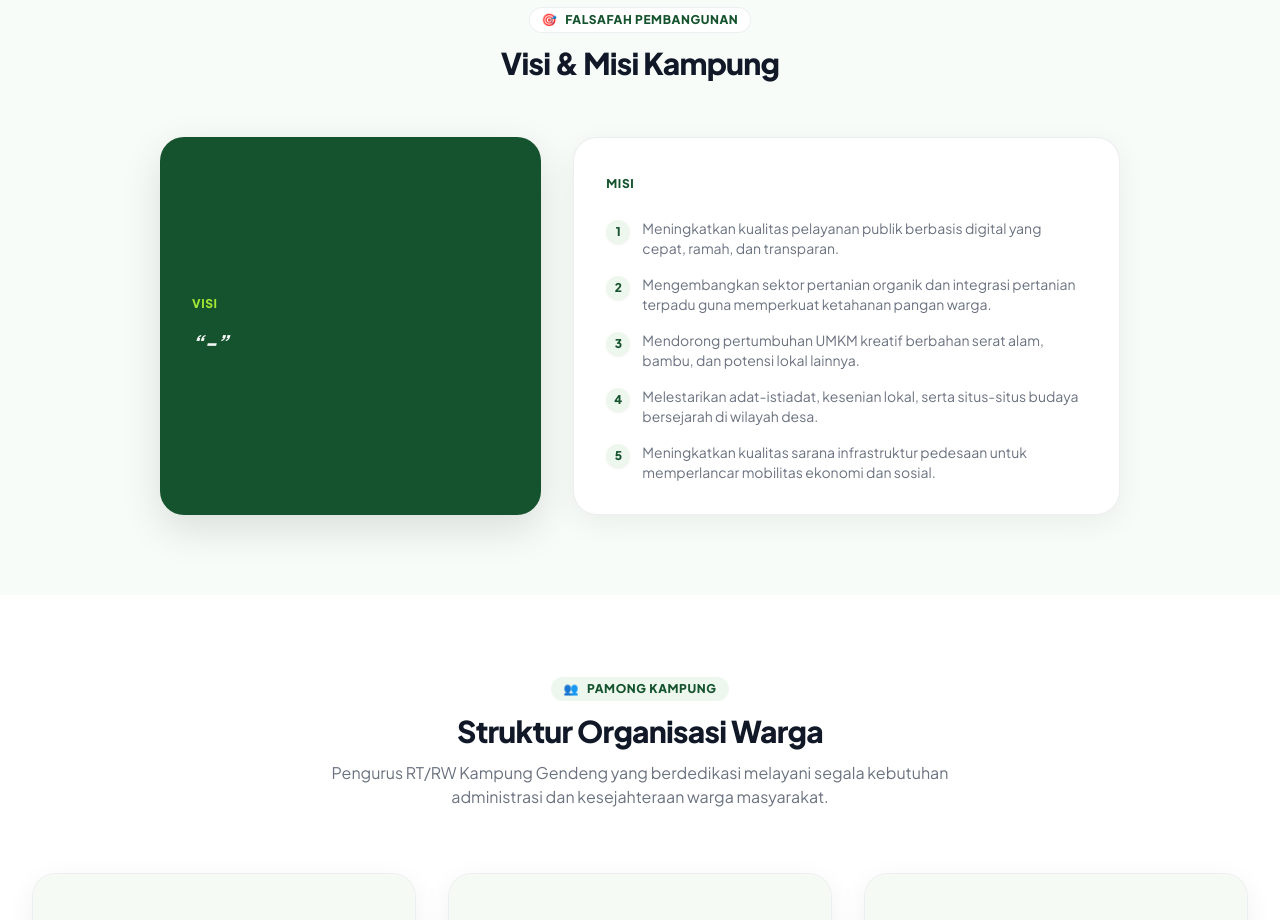
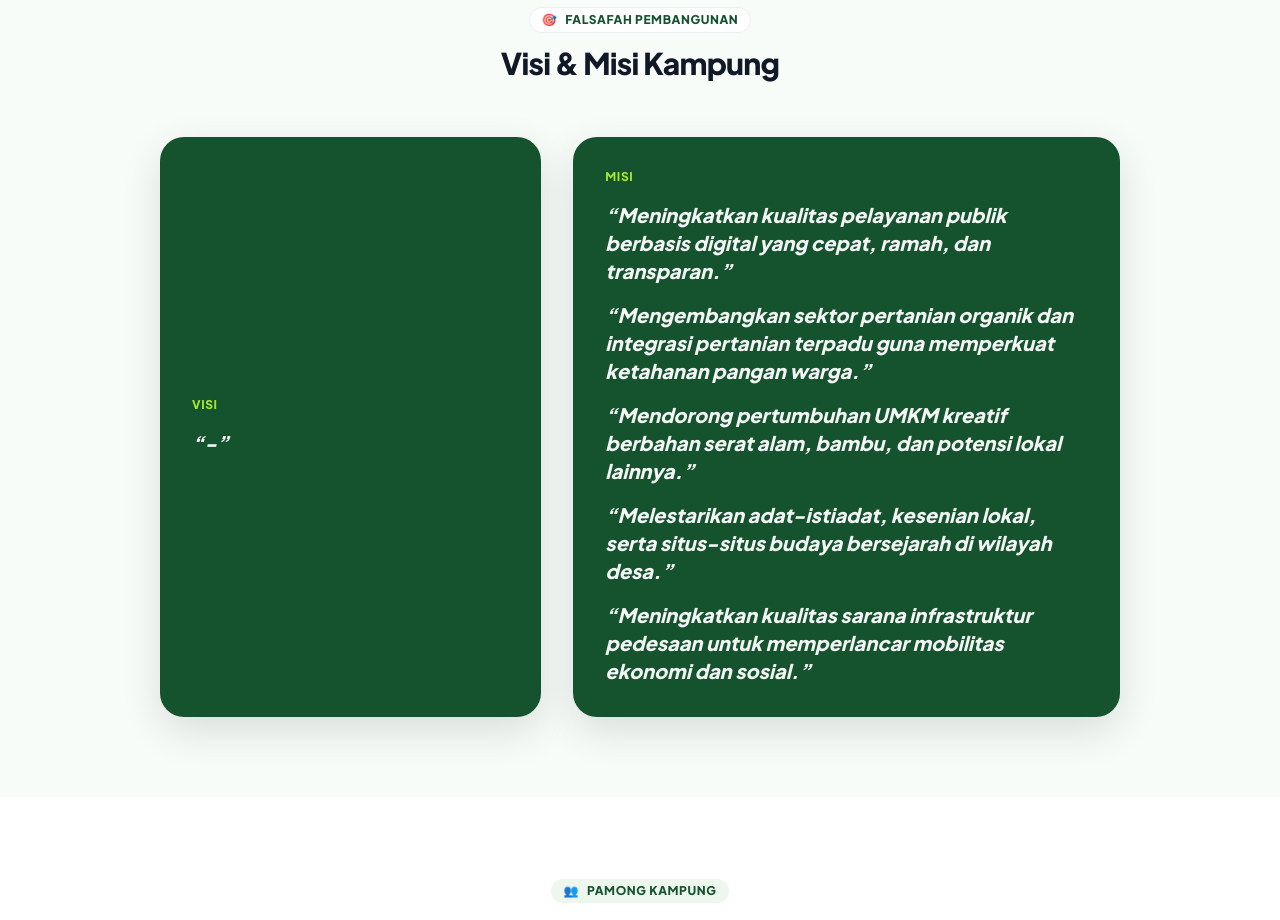
Before and after one commit to adminwebsitegendeng-afk/website-desa-gendeng, a Next.js app: page /profil-desa in a window 1280 px wide. Shown: the part 1060-1980 px from the top of the page. Built offline with nearby package versions, Linux system fonts and the light colour scheme; no server answers; the database is empty.

Commit message:
style: update misi card design to match visi card

```diff
--- a/app/profil-desa/page.tsx
+++ b/app/profil-desa/page.tsx
@@ -165,18 +165,13 @@ export default function ProfilDesa() {
             </div>
 
             {/* Misi Card */}
-            <div className="md:col-span-7 bg-white rounded-3xl p-6 sm:p-8 border border-gray-200/70 shadow-ios">
-              <span className="text-primary font-extrabold text-xs uppercase tracking-wider">{tr(t.profil.misiLabel, lang)}</span>
-              <ul className="space-y-3 sm:space-y-4 mt-4 sm:mt-6">
+            <div className="md:col-span-7 bg-primary text-white rounded-3xl p-6 sm:p-8 flex flex-col justify-center shadow-ios-lg">
+              <span className="text-accent font-extrabold text-xs uppercase tracking-wider">{tr(t.profil.misiLabel, lang)}</span>
+              <div className="text-base sm:text-xl font-extrabold mt-3 sm:mt-4 leading-relaxed italic text-white/95 space-y-4">
                 {visionMission.missions.map((mission, idx) => (
-                  <li key={idx} className="flex items-start gap-3">
-                    <span className="w-6 h-6 rounded-full bg-tint flex-shrink-0 flex items-center justify-center text-primary font-extrabold text-xs mt-0.5 shadow-sm">
-                      {idx + 1}
-                    </span>
-                    <span className="text-medium text-xs sm:text-sm leading-relaxed">{mission}</span>
-                  </li>
+                  <p key={idx}>&ldquo;{mission}&rdquo;</p>
                 ))}
-              </ul>
+              </div>
             </div>
           </div>
         </div>
```
